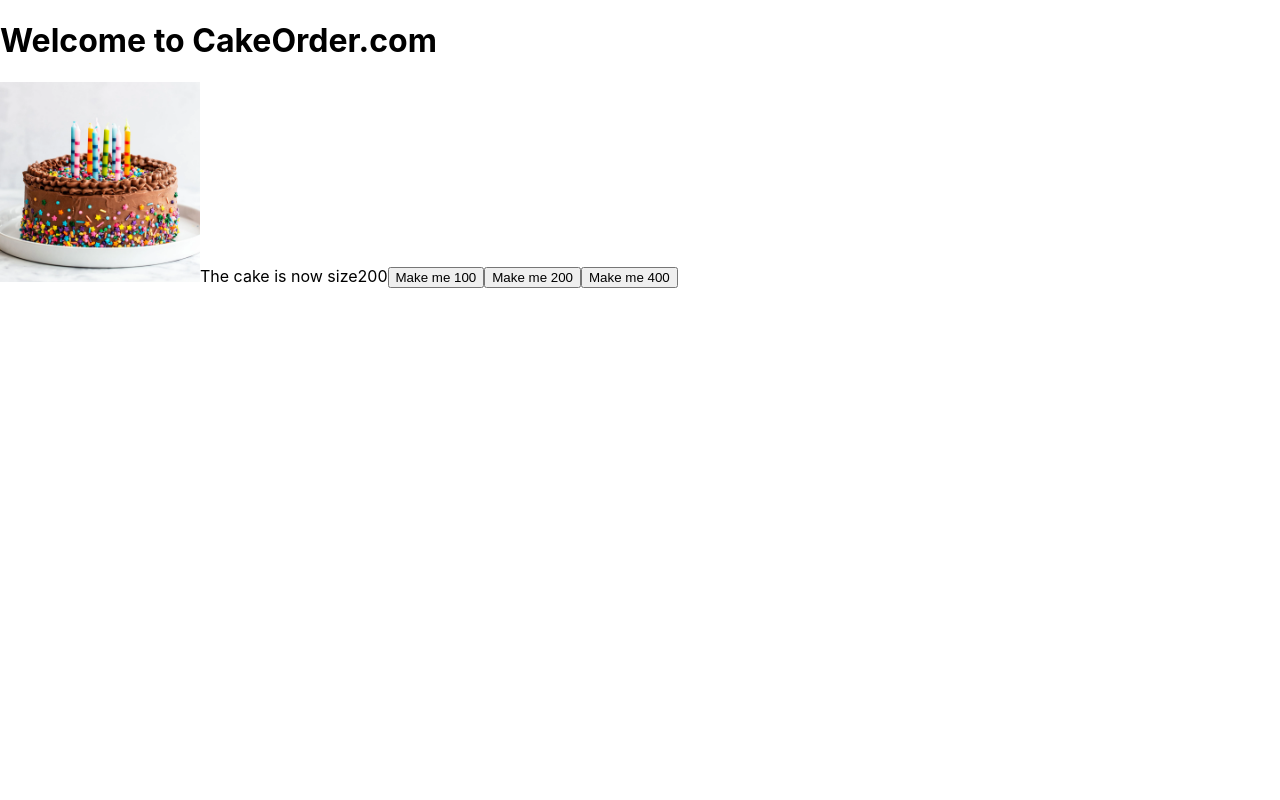
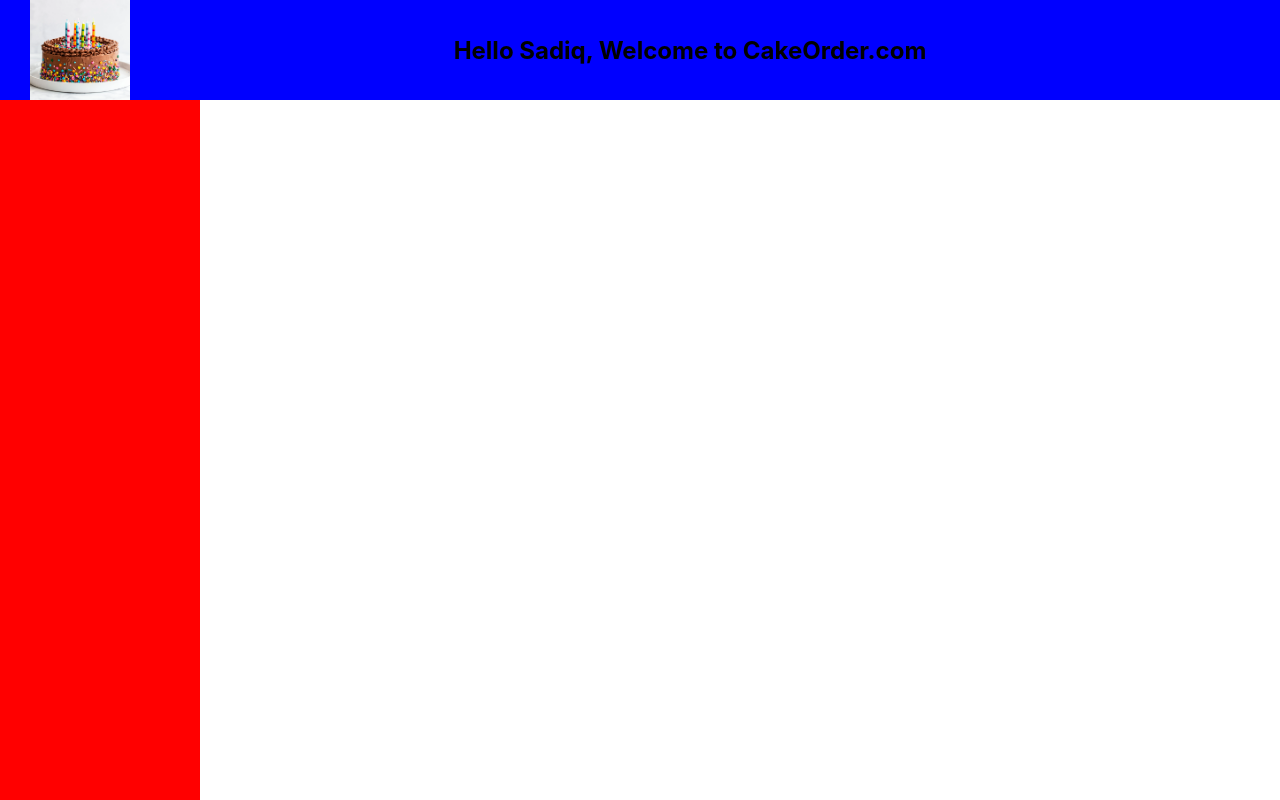
Before and after one commit to hmsaadiq/react_itself, a JavaScript app: page / in a window 1280 px wide. Built offline with nearby package versions, Linux system fonts and the light colour scheme; the HTML template or start-up script is replaced by a standard one.

Commit message:
Cake Order Page

```diff
--- a/src/App.js
+++ b/src/App.js
@@ -1,22 +1,11 @@
 import OurHeader from './components/Header';
-import Cake from './components/Cake';
-import { useState } from 'react';
+import OptionsBar from './components/OptionsBar';
 
 function App() {
-  //   const sizes = [100, 200, 400];
-  const [size, setSize] = useState(200);
-
   return (
     <>
       <OurHeader />
-      {/* {sizes.map((size) => (
-        <Cake size={size} />
-      ))} */}
-      <Cake size={size} />
-      {'The cake is now size' + size}
-      <button onClick={() => setSize(100)}>Make me 100</button>
-      <button onClick={() => setSize(200)}>Make me 200</button>
-      <button onClick={() => setSize(400)}>Make me 400</button>
+      <OptionsBar />
     </>
   );
 }
--- a/src/components/Cake.js
+++ /dev/null
@@ -1,9 +0,0 @@
-function Cake({ size }) {
-  return (
-    <>
-      <img src='/images/cake.webp' width={size} />
-    </>
-  );
-}
-
-export default Cake;
--- a/src/components/Header.js
+++ b/src/components/Header.js
@@ -1,5 +1,26 @@
 function Header() {
-  return <h1>Welcome to CakeOrder.com</h1>;
+  return (
+    <div
+      style={{
+        display: 'flex',
+        alignItems: 'center',
+        padding: '0px 30px',
+        backgroundColor: 'blue',
+      }}
+    >
+      <img src='/images/cake.webp' width={100} />
+      <div
+        style={{
+          flexGrow: 1,
+          // border: '1px solid black',
+          display: 'flex',
+          justifyContent: 'center',
+        }}
+      >
+        <h2>Hello Sadiq, Welcome to CakeOrder.com</h2>
+      </div>
+    </div>
+  );
 }
 
 export default Header;
--- /dev/null
+++ b/src/components/OptionsBar.js
@@ -0,0 +1,24 @@
+function OptionsBar() {
+  const sideBarContent = [
+    {
+      name: 'Cake Size',
+      options: ['BENTO', '6'],
+    },
+  ];
+
+  return (
+    <div
+      style={{
+        width: '200px',
+        backgroundColor: 'red',
+        height: '100vh',
+        position: 'fixed',
+        top: 0,
+        left: 0,
+        zIndex: -1,
+      }}
+    ></div>
+  );
+}
+
+export default OptionsBar;
```
Also changed, not shown: package.json (+7 -1 lines), 1 other file (tests, documents, lock files or other folders).
